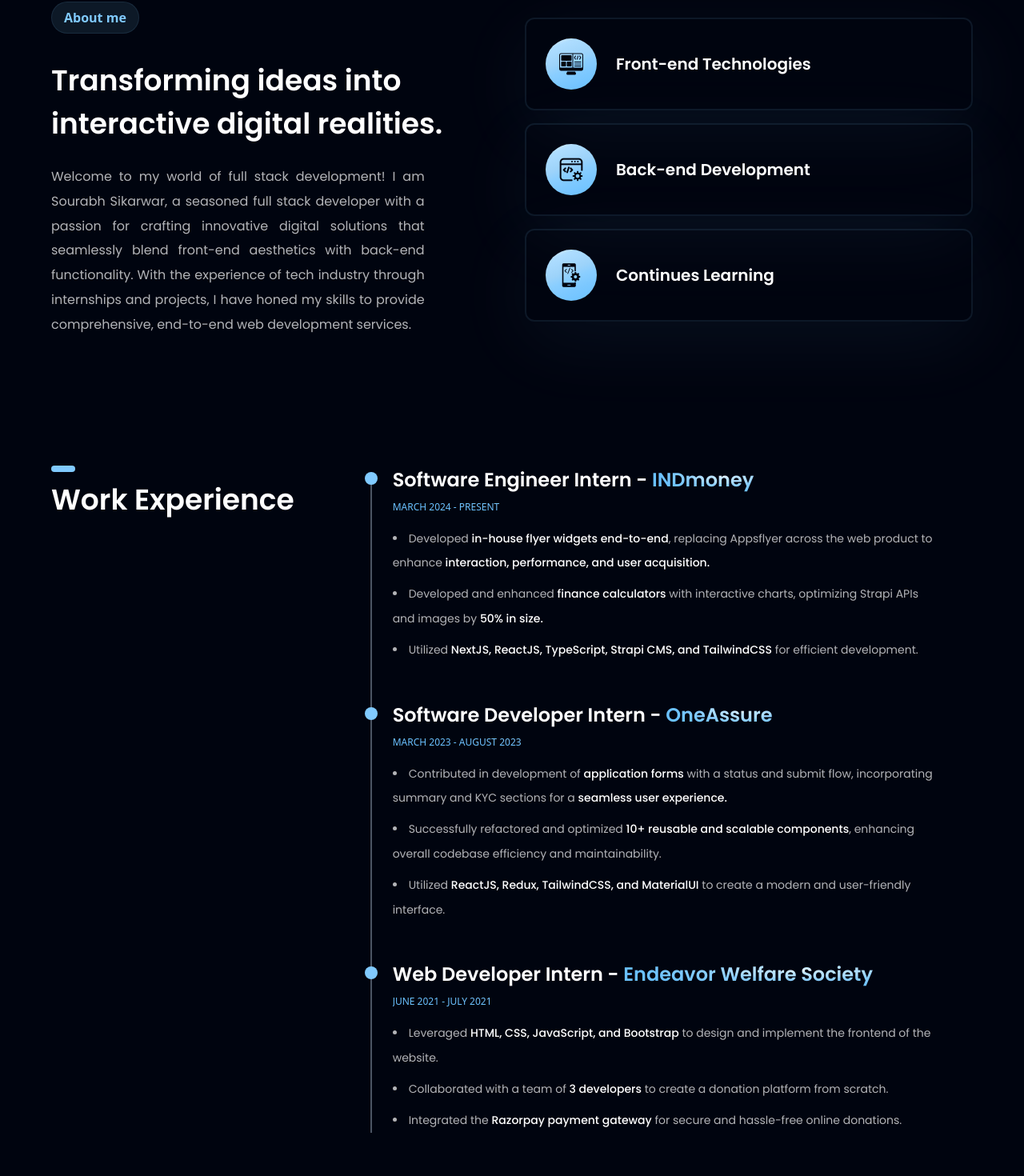
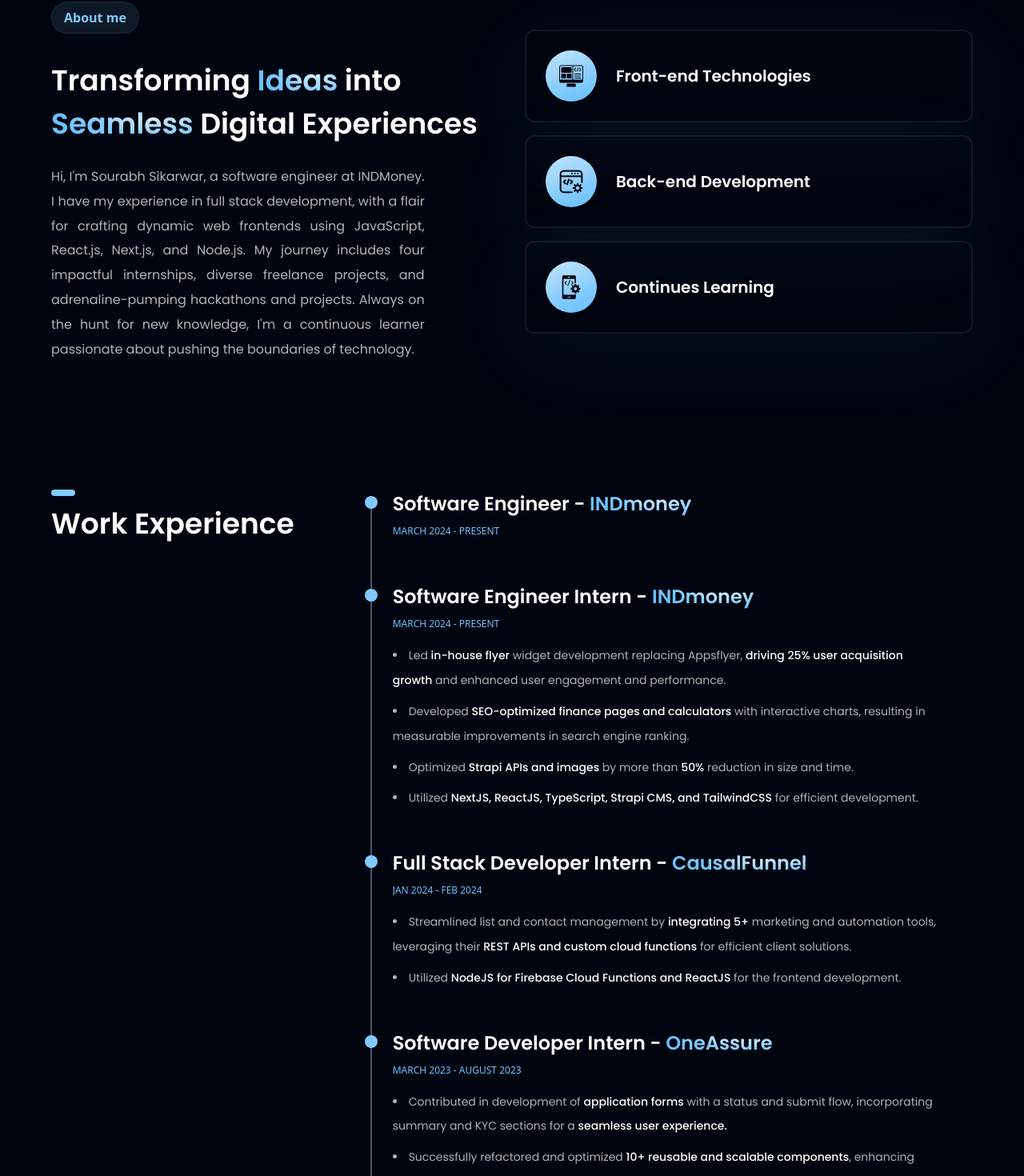
Before and after one commit to sourabhsikarwar/portfolio, a React (Vite) app: page / in a window 1280 px wide. Shown: the part 718-2188 px from the top of the page at 80% size. Built offline with nearby package versions, Linux system fonts and the light colour scheme; a web font is replaced by a local one.

Commit message:
Minor updates

```diff
--- a/src/components/Business.jsx
+++ b/src/components/Business.jsx
@@ -36,31 +36,19 @@ const Business = () => {
           About me
         </h1>
         <h2 className={styles.heading4}>
-          Transforming ideas into
-          <br className="sm:block hidden" /> interactive digital realities.
+          Transforming <span className="text-gradient">Ideas</span> into
+          <br className="sm:block hidden" />{" "}
+          <span className="text-gradient">Seamless</span> Digital Experiences
         </h2>
         <p className={`${styles.paragraph} text-justify w-full md:w-5/6`}>
-          Welcome to my world of full stack development! I am Sourabh Sikarwar,
-          a seasoned full stack developer with a passion for crafting innovative
-          digital solutions that seamlessly blend front-end aesthetics with
-          back-end functionality. With the experience of tech industry through
-          internships and projects, I have honed my skills to provide
-          comprehensive, end-to-end web development services.
+          Hi, I'm Sourabh Sikarwar, a software engineer at INDMoney. I
+          have my experience in full stack development, with a flair for crafting
+          dynamic web frontends using JavaScript, React.js, Next.js, and Node.js. My journey
+          includes four impactful internships, diverse freelance projects, and
+          adrenaline-pumping hackathons and projects. Always on the hunt for new knowledge,
+          I'm a continuous learner passionate about pushing the boundaries of
+          technology.
         </p>
-        {/* <div className="grid grid-cols-2 gap-8 my-4">
-          <div>
-            <h1 className={styles.heading5}>14+</h1>
-            <p className={styles.paragraph}>Projects</p>
-          </div>
-          <div>
-            <h1 className={styles.heading5}>14+ Project</h1>
-            <p className={styles.paragraph}>Lorem ipsum dolor sit.</p>
-          </div>
-          <div>
-            <h1 className={styles.heading5}>14+ Project</h1>
-            <p className={styles.paragraph}>Lorem ipsum dolor sit.</p>
-          </div>
-        </div> */}
       </div>
 
       <div className="flex-1 flex flex-col gap-4 w-full">
--- a/src/components/Timeline.jsx
+++ b/src/components/Timeline.jsx
@@ -20,6 +20,26 @@ const Timeline = () => {
 
         <div className="relative col-span-12 space-y-6 md:col-span-8 px-4">
           <div className="col-span-12 space-y-12 relative sm:col-span-8 px-4 sm:space-y-12 before:absolute before:top-2 before:bottom-0 before:w-0.5 before:-left-3 before:dark:bg-gray-600 before:bg-gray-600">
+            {/* INDMoney */}
+            <div
+              // initial={{ opacity: 0, y: 100 }}
+              // whileInView={{ opacity: 1, y: 0 }}
+              // transition={{ duration: 0.8 }}
+              className="flex flex-col relative before:absolute before:top-2 before:w-4 before:h-4 before:rounded-full before:left-[-35px] before:z-[1] before:dark:bg-secondary before:bg-secondary"
+            >
+              <h3 className={styles.heading5}>
+                Software Engineer -{" "}
+                <span className="text-gradient">INDmoney</span>
+              </h3>
+              <time className="text-xs mt-2 font-medium uppercase tracki text-gradient">
+                March 2024 - Present
+              </time>
+              <ul className="list-disc list-inside mt-2 pr-2">
+                {/* Add Experience */}
+              </ul>
+            </div>
+
+            {/* INDMoney Internship */}
             <div
               // initial={{ opacity: 0, y: 100 }}
               // whileInView={{ opacity: 1, y: 0 }}
@@ -35,26 +55,32 @@ const Timeline = () => {
               </time>
               <ul className="list-disc list-inside mt-2 pr-2">
                 <li className={`${styles.paragraph2} mt-2`}>
+                  Led{" "}
+                  <span className="font-medium text-white">in-house flyer</span>{" "}
+                  widget development replacing Appsflyer,{" "}
+                  <span className="font-medium text-white">
+                    driving 25% user acquisition growth
+                  </span>{" "}
+                  and enhanced user engagement and performance.
+                </li>
+                <li className={`${styles.paragraph2} mt-2`}>
                   Developed{" "}
                   <span className="font-medium text-white">
-                    in-house flyer widgets end-to-end
+                    SEO-optimized finance pages and calculators{" "}
                   </span>
-                  , replacing Appsflyer across the web product to enhance
-                  <span className="font-medium text-white dark:text-white">
-                    {" "}
-                    interaction, performance, and user acquisition.
-                  </span>
+                  with interactive charts, resulting in measurable improvements
+                  in search engine ranking.
                 </li>
                 <li className={`${styles.paragraph2} mt-2`}>
-                  Developed and enhanced{" "}
+                  Optimized{" "}
                   <span className="font-medium text-white">
-                    finance calculators
+                    Strapi APIs and images
                   </span>{" "}
-                  with interactive charts, optimizing Strapi APIs and images by{" "}
-                  <span className="font-medium text-white dark:text-white">
-                    50% in size.
-                  </span>
+                  by more than{" "}
+                  <span className="font-medium text-white">50%</span> reduction
+                  in size and time.
                 </li>
+
                 <li className={`${styles.paragraph2} mt-2`}>
                   Utilized{" "}
                   <span className="font-medium text-white dark:text-white">
@@ -65,6 +91,43 @@ const Timeline = () => {
               </ul>
             </div>
 
+            {/* Causal Funnel */}
+            <div
+              // initial={{ opacity: 0, y: 100 }}
+              // whileInView={{ opacity: 1, y: 0 }}
+              // transition={{ duration: 0.8 }}
+              className="flex flex-col relative before:absolute before:top-2 before:w-4 before:h-4 before:rounded-full before:left-[-35px] before:z-[1] before:dark:bg-secondary before:bg-secondary"
+            >
+              <h3 className={styles.heading5}>
+                Full Stack Developer Intern -{" "}
+                <span className="text-gradient">CausalFunnel</span>
+              </h3>
+              <time className="text-xs mt-2 font-medium uppercase tracki text-gradient">
+                Jan 2024 - Feb 2024
+              </time>
+              <ul className="list-disc list-inside mt-2 pr-2">
+                <li className={`${styles.paragraph2} mt-2`}>
+                  Streamlined list and contact management by{" "}
+                  <span className="font-medium text-white dark:text-white">
+                    integrating 5+
+                  </span>{" "}
+                  marketing and automation tools, leveraging their{" "}
+                  <span className="font-medium text-white dark:text-white">
+                    REST APIs and custom cloud functions
+                  </span>{" "}
+                  for efficient client solutions.
+                </li>
+                <li className={`${styles.paragraph2} mt-2`}>
+                  Utilized{" "}
+                  <span className="font-medium text-white dark:text-white">
+                    NodeJS for Firebase Cloud Functions and ReactJS
+                  </span>{" "}
+                  for the frontend development.
+                </li>
+              </ul>
+            </div>
+
+            {/* OneAssure */}
             <div
               // initial={{ opacity: 0, y: 100 }}
               // whileInView={{ opacity: 1, y: 0 }}
@@ -80,7 +143,7 @@ const Timeline = () => {
               </time>
               <ul className="list-disc list-inside mt-2 pr-2">
                 <li className={`${styles.paragraph2} mt-2`}>
-                  Contributed in development of {" "}
+                  Contributed in development of{" "}
                   <span className="font-medium text-white">
                     application forms
                   </span>{" "}
@@ -106,44 +169,6 @@ const Timeline = () => {
                 </li>
               </ul>
             </div>
-
-            <div
-              // initial={{ opacity: 0, y: 100 }}
-              // whileInView={{ opacity: 1, y: 0 }}
-              // transition={{ duration: 0.8 }}
-              className="flex flex-col relative before:absolute before:top-2 before:w-4 before:h-4 before:rounded-full before:left-[-35px] before:z-[1] before:dark:bg-secondary before:bg-secondary"
-            >
-              <h3 className={styles.heading5}>
-                Web Developer Intern -{" "}
-                <span className="text-gradient">Endeavor Welfare Society</span>
-              </h3>
-              <time className="text-xs mt-2 font-medium uppercase tracki text-gradient">
-                June 2021 - July 2021
-              </time>
-              <ul className="list-disc list-inside mt-2 pr-2">
-                <li className={`${styles.paragraph2} mt-2`}>
-                  Leveraged{" "}
-                  <span className="font-medium text-white dark:text-white">
-                    HTML, CSS, JavaScript, and Bootstrap
-                  </span>{" "}
-                  to design and implement the frontend of the website.
-                </li>
-                <li className={`${styles.paragraph2} mt-2`}>
-                  Collaborated with a team of{" "}
-                  <span className="font-medium text-white dark:text-white">
-                    3 developers
-                  </span>{" "}
-                  to create a donation platform from scratch.
-                </li>
-                <li className={`${styles.paragraph2} mt-2`}>
-                  Integrated the{" "}
-                  <span className="font-medium text-white dark:text-white">
-                    Razorpay payment gateway
-                  </span>{" "}
-                  for secure and hassle-free online donations.
-                </li>
-              </ul>
-            </div>
           </div>
         </div>
       </div>
```
